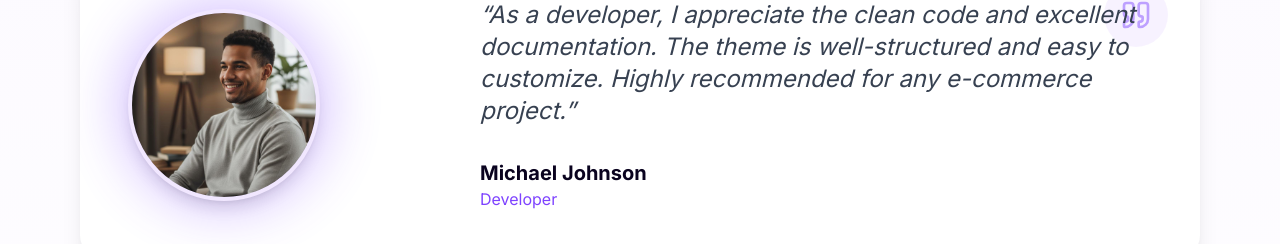
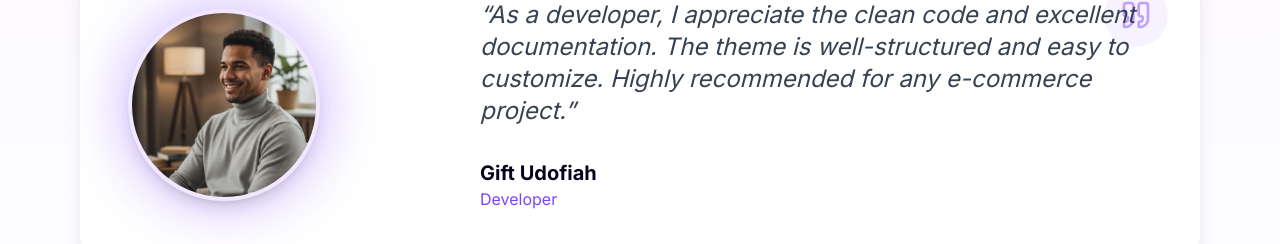
Before and after one commit to Gigireact/shop-websit, a React (Vite) app: page / in a window 1280 px wide. Shown: the part 4629-4873 px from the top of the page. Built offline with nearby package versions, Linux system fonts and the light colour scheme.

Commit message:
first testimonial change

```diff
--- a/src/sections/Testimonials.tsx
+++ b/src/sections/Testimonials.tsx
@@ -13,7 +13,7 @@ const testimonials: Testimonial[] = [
   },
   {
     id: 2,
-    name: 'Michael Johnson',
+    name: 'Gift Udofiah',
     role: 'Developer',
     content: 'As a developer, I appreciate the clean code and excellent documentation. The theme is well-structured and easy to customize. Highly recommended for any e-commerce project.',
     image: '/images/testimonial-michael.jpg',
```
